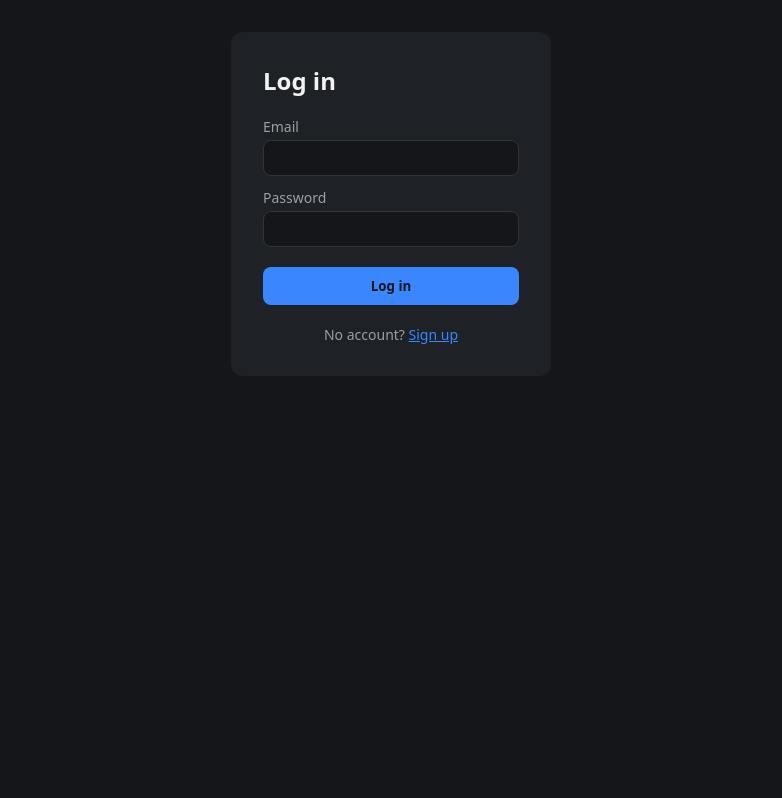
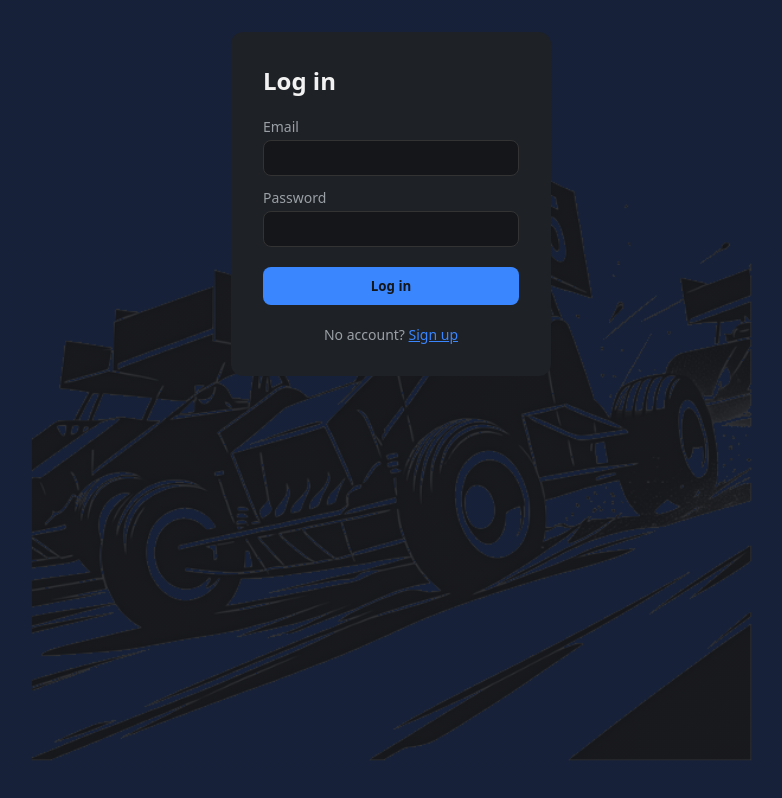
Before and after one commit to Jhm323/WRG-Drift, a React (Vite) app in the folder apps/web/: page /login in a window 1280 px wide. Shown: the whole page, without its empty margins (249-1031 px from the left). Built offline with nearby package versions, Linux system fonts and the light colour scheme; no server answers.

Commit message:
Add global background image, remove leaderboard checkered pattern, fix result-panel contrast

```diff
--- a/apps/web/src/pages/LeaderboardPage.css
+++ /dev/null
@@ -1,18 +0,0 @@
-.leaderboard-page {
-  position: relative;
-  min-height: 100%;
-  margin: -2rem -1.5rem;
-  padding: 2rem 1.5rem;
-  background-color: var(--color-bg);
-  /* Negative margin cancels .app-main's padding so the pattern bleeds to
-     the edge of the content area, then the matching padding restores the
-     original inner spacing. */
-  /* Subtle checkered-flag motif behind the page margins only — the table
-     itself sits on an opaque card (see .leaderboard__table-wrap) so the
-     pattern never competes with score readability. */
-  background-image: repeating-conic-gradient(
-    rgba(255, 255, 255, 0.12) 0% 25%,
-    rgba(0, 0, 0, 0.12) 0% 50%
-  );
-  background-size: 32px 32px;
-}
--- a/apps/web/src/pages/LeaderboardPage.jsx
+++ b/apps/web/src/pages/LeaderboardPage.jsx
@@ -1,9 +1,8 @@
 import { Leaderboard } from '../components/Leaderboard/Leaderboard.jsx';
-import './LeaderboardPage.css';
 
 export function LeaderboardPage() {
   return (
-    <div className="leaderboard-page">
+    <div>
       <h1>Leaderboard</h1>
       <Leaderboard />
     </div>
--- a/apps/web/src/pages/PlayPage.css
+++ b/apps/web/src/pages/PlayPage.css
@@ -29,12 +29,21 @@
   max-width: 800px;
 }
 
+/* Opaque (tinted --color-surface), not a translucent rgba over the page
+   background — this panel holds a --color-accent link ("Back to tracks"),
+   and tinting against the page background directly would make its contrast
+   depend on whatever's behind the page (now the track-day image). Mixing
+   into the same opaque surface every other card uses keeps it consistent
+   regardless of what the global background ever becomes. Plain
+   background-color first as a fallback for browsers without color-mix(). */
 .play-page__result--crashed {
-  background: rgba(230, 57, 70, 0.15);
+  background-color: var(--color-surface);
+  background-color: color-mix(in srgb, var(--color-danger) 12%, var(--color-surface));
 }
 
 .play-page__result--ended {
-  background: rgba(58, 134, 255, 0.15);
+  background-color: var(--color-surface);
+  background-color: color-mix(in srgb, var(--color-accent) 12%, var(--color-surface));
 }
 
 .play-page__result-headline {
--- a/apps/web/src/styles/tokens.css
+++ b/apps/web/src/styles/tokens.css
@@ -16,9 +16,25 @@
 
 body {
   margin: 0;
-  background: var(--color-bg);
   color: var(--color-text);
   font-family: var(--font-sans);
+  background-color: var(--color-bg);
+  /* Track-day illustration behind the whole app, every page — dimmed by a
+     flat dark layer stacked on top (first background-image wins) rather
+     than opacity on the element itself, which would fade foreground
+     content too. 85% keeps it a subtle textured backdrop, not a poster;
+     verified via contrast math (see PR notes) that h1s/body text/links
+     still clear WCAG AA even over the image's brightest patch — opaque
+     cards (forms, leaderboard table) are unaffected either way since
+     nothing shows through an opaque background regardless of what's
+     behind it. */
+  background-image:
+    linear-gradient(rgba(20, 22, 26, 0.85), rgba(20, 22, 26, 0.85)),
+    url('../assets/backgrounds/track-day-bg.png');
+  background-size: cover;
+  background-position: center;
+  background-repeat: no-repeat;
+  background-attachment: fixed;
 }
 
 input,
```
Also changed, not shown: apps/web/src/assets/backgrounds/track-day-bg.png (added).
